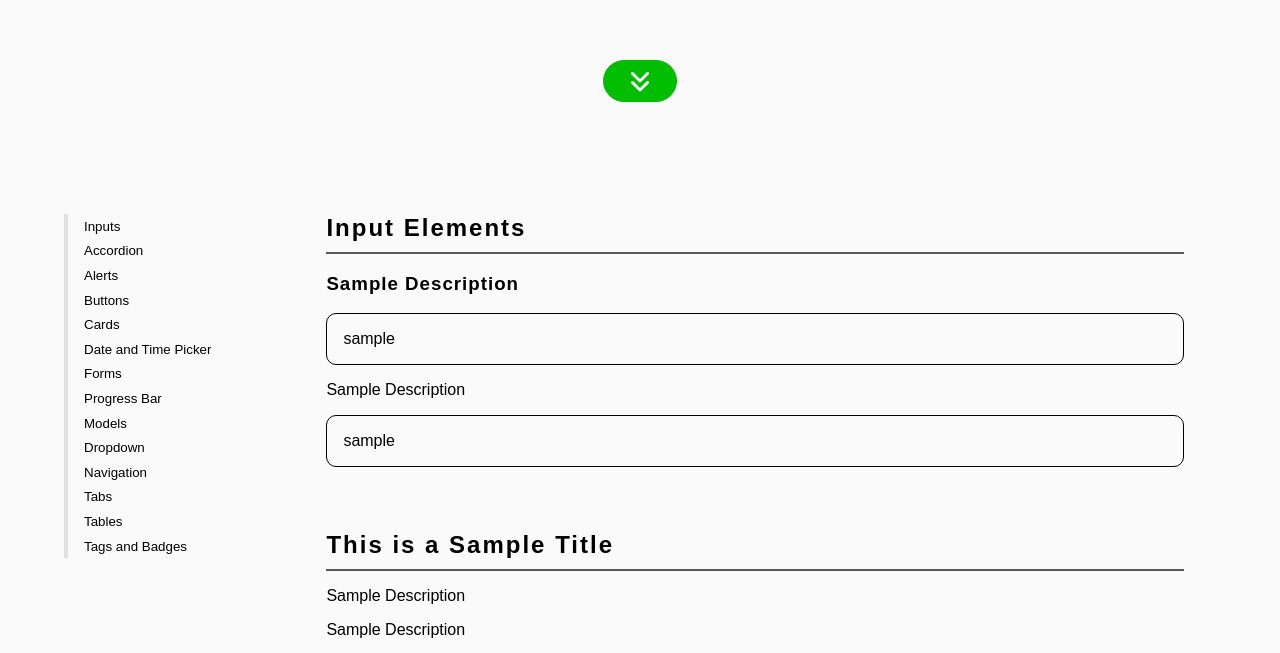
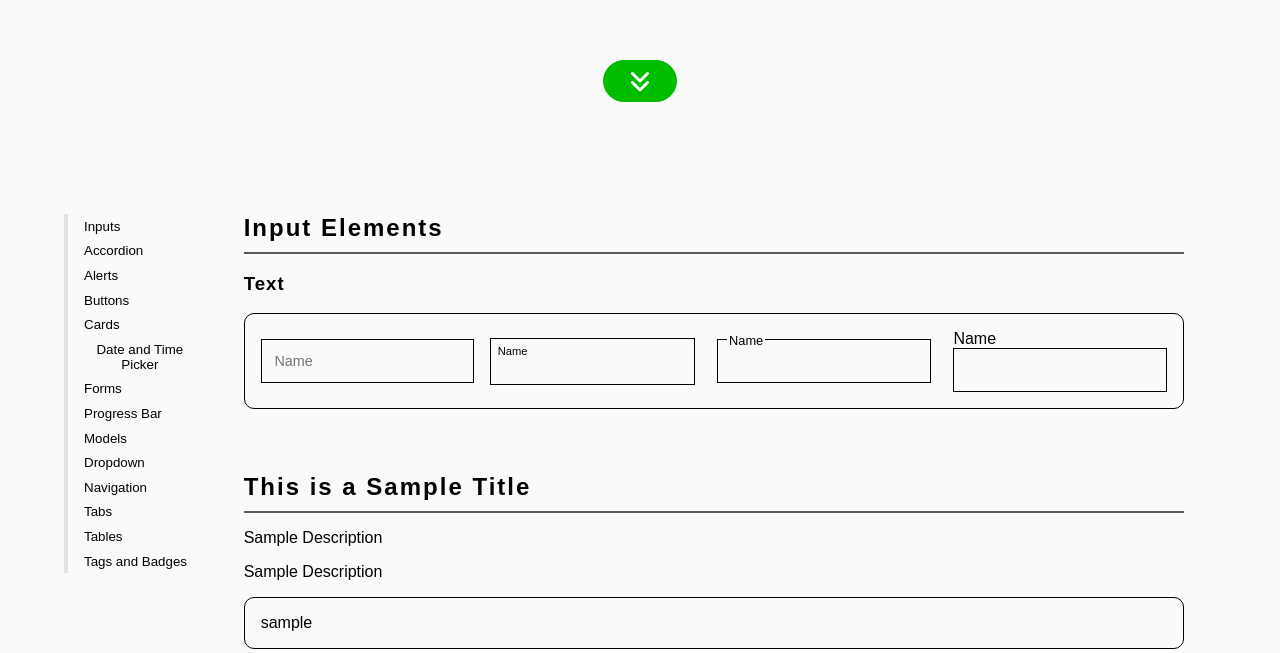
Before and after one commit to MrYious/Style.css, a React (Vite) app: page / in a window 1280 px wide. Shown: the part 618-1271 px from the top of the page. Built offline with nearby package versions, Linux system fonts and the light colour scheme; a web font is replaced by a local one.

Commit message:
complete input content

```diff
--- a/src/components/content/Input.tsx
+++ b/src/components/content/Input.tsx
@@ -1,26 +1,46 @@
-import './component.scss';
+import './input.scss';
 
-import { useAppSelector } from "../../hooks/useReduxHooks"
+import { useAppDispatch, useAppSelector } from "../../hooks/useReduxHooks"
+
+import { setName } from '../../slicers/ContentSlicer';
 
 export default function Input() {
 
     const { theme } = useAppSelector(state => state.theme)
+    const { name } = useAppSelector(state => state.content)
+    const dispatch = useAppDispatch()
+
+    const handleUpdateName = (e: any) => {
+        dispatch(setName(e.target.value))
+    }
 
     return (
         <section id="input" className={theme}>
             <h2>Input Elements</h2>
             <h3>
+                Text
+            </h3>
+            <div className="preview">
+                <input type="text" name="name" value={name} onChange={handleUpdateName} placeholder='Name'/>
+                <div id='group1'>
+                    <label htmlFor="name">Name</label>
+                    <input type="text" name="name" value={name} onChange={handleUpdateName}/>
+                </div>
+                <div id='group2'>
+                    <label htmlFor="name">Name</label>
+                    <input type="text" name="name" value={name} onChange={handleUpdateName}/>
+                </div>
+                <div id='group3'>
+                    <label htmlFor="name">Name</label>
+                    <input type="text" name="name" value={name} onChange={handleUpdateName}/>
+                </div>
+            </div>
+            {/* <h3>
                 Sample Description
             </h3>
             <div className="preview">
                 sample
-            </div>
-            <p>
-                Sample Description
-            </p>
-            <div className="preview">
-                sample
-            </div>
+            </div> */}
         </section>
     )
 }
--- /dev/null
+++ b/src/components/content/input.scss
@@ -0,0 +1,157 @@
+@use '../base';
+
+section#input {
+    @include base.preview();
+
+    $font-size: 1rem;
+
+    div.preview {
+        display: grid;
+        place-items: center;
+        grid-template-columns: repeat(4, 1fr);
+        gap: 1rem;
+        box-sizing: border-box;
+
+        input[type="text"] {
+            // width: 100%;
+            box-sizing: border-box;
+            outline: none;
+            font-size: .9rem;
+            padding: .8rem;
+        }
+
+        #group1 {
+            padding: .4rem;
+            box-sizing: border-box;
+
+            label {
+                display: block;
+                font-size: .7rem;
+                cursor: text;
+            }
+
+            input {
+                padding: 2px;
+                border: 0;
+            }
+        }
+
+        #group2 {
+            padding: .4rem;
+            box-sizing: border-box;
+            position: relative;
+
+            label {
+                position:absolute;
+                display: inline;
+                font-size: .8rem;
+                padding: 2px;
+                cursor: text;
+                top: -2px;
+                left: 1rem;
+            }
+        }
+    }
+
+    &.light {
+        input:nth-child(1) {
+            @include base.light-theme();
+            border: 1px solid base.$light-neutral-color;
+
+            &:focus {
+                border: 1px solid base.$light-primary-color;
+            }
+        }
+
+        #group1 {
+            border: 1px solid base.$light-neutral-color;
+
+            input {
+                @include base.light-theme();
+            }
+
+            &:focus-within {
+                border: 1px solid base.$light-primary-color;
+            }
+
+        }
+
+        #group2 {
+            label {
+                @include base.light-theme();
+            }
+
+            input {
+                @include base.light-theme();
+                border: 1px solid base.$light-neutral-color;
+
+                &:focus {
+                    border: 1px solid base.$light-primary-color;
+                }
+            }
+        }
+
+        #group3 {
+            input {
+                @include base.light-theme();
+                border: 1px solid base.$light-neutral-color;
+
+                &:focus {
+                    border: 1px solid base.$light-primary-color;
+                }
+            }
+        }
+    }
+
+    &.dark {
+        input:nth-child(1) {
+            @include base.dark-theme();
+            border: 1px solid base.$dark-neutral-color;
+
+            &:focus {
+                border: 1px solid base.$dark-primary-color;
+            }
+        }
+
+        #group1 {
+            border: 1px solid base.$dark-neutral-color;
+
+            input {
+                @include base.dark-theme();
+            }
+
+            &:focus-within {
+                border: 1px solid base.$dark-primary-color;
+            }
+        }
+
+        #group2 {
+            label {
+                @include base.dark-theme();
+            }
+
+            input {
+                @include base.dark-theme();
+                border: 1px solid base.$dark-neutral-color;
+
+                &:focus {
+                    border: 1px solid base.$dark-primary-color;
+                }
+            }
+
+        }
+
+        #group3 {
+            input {
+                @include base.dark-theme();
+                border: 1px solid base.$dark-neutral-color;
+
+                &:focus {
+                    border: 1px solid base.$dark-primary-color;
+                }
+            }
+        }
+
+    }
+
+}
```
